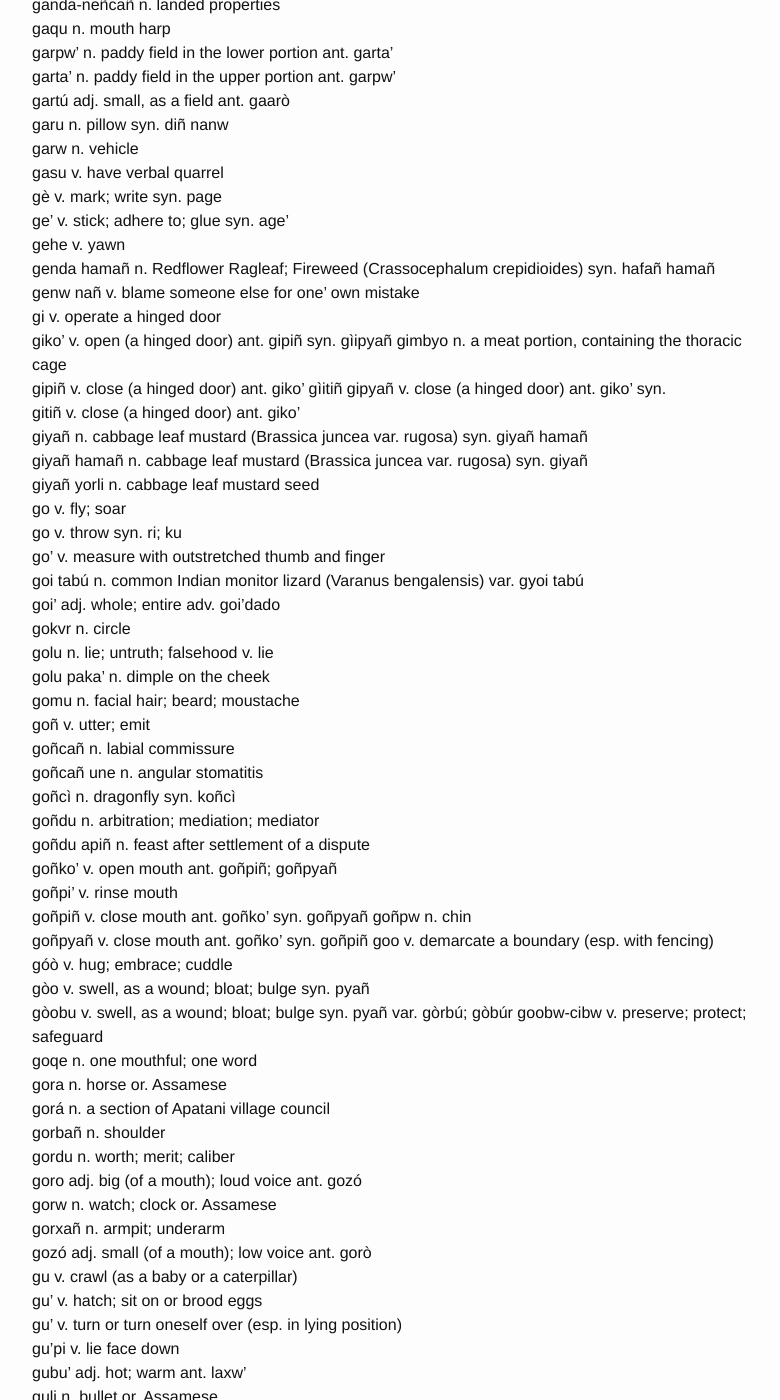
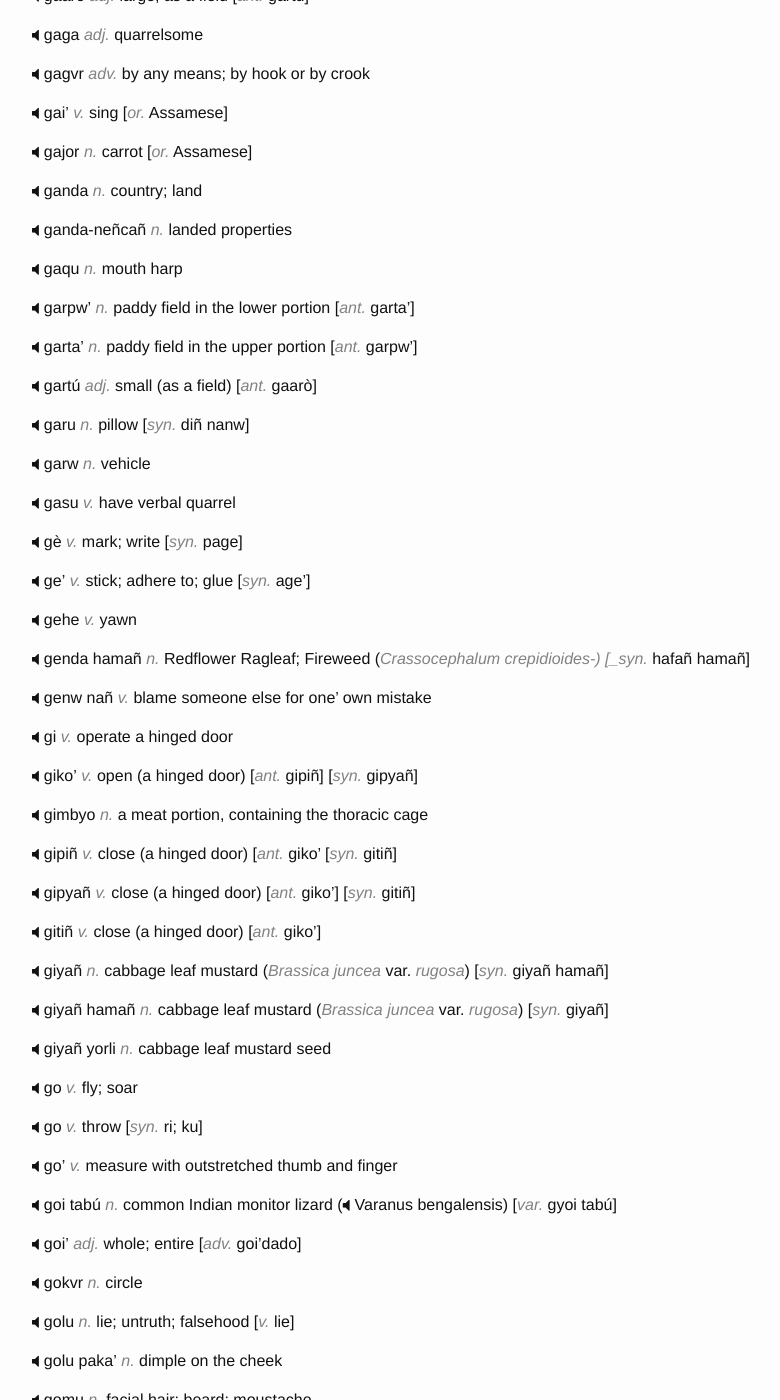
Before and after one commit to hacksparrow/language.apatani.org, a Jekyll site: the page built from dictionary/g.md, in a window 1280 px wide and 1400 px high, scrolled down 532 px. Shown: the whole window, without its empty margins (238-1018 px from the left). Built offline with Jekyll 4.4.1, drawn with Linux system fonts in a browser that asks for light colours; nearby versions of some CDN libraries; some of the changed text lies outside the part shown.

Commit message:
Update g.md

```diff
--- a/dictionary/g.md
+++ b/dictionary/g.md
@@ -3,122 +3,358 @@
 layout: dictionary
 ---
 
-ga  v.  scold; rebuke; reprimand;chide
-ga' v.  grasp; clutch; grip; grab
-ga'bw v.  hold on to something (as someone's hand, a stick or a knife)
-ga'je'  v.  soften something by grasping repeatedly
-ga'svr  v.  strangle with hand
-ga'ti v.  hold tightly
-ga'tiñ  v.  block by holding
-ga'tú v.  catch; hold
-gaambw  n.  border; brim; boundary
-gaarò adj.  large, as a field ant.  gartú
-gaga  adj.  quarrelsome
-gagvr adv.  by any means; by hook or by crook
-gai'  v.  to sing or. Assamese
-gajor n.  carrot  or. Assamese
-ganda n.  country; land
-ganda-neñcañ  n.  landed properties
-gaqu  n.  mouth harp
-garpw'  n.  paddy field in the lower portion  ant.  garta'
-garta'  n.  paddy field in the upper portion  ant.  garpw'
-gartú adj.  small, as a field ant.  gaarò
-garu  n.  pillow  syn.  diñ nanw
-garw  n.  vehicle
-gasu  v.  have verbal quarrel
-gè  v.  mark; write syn.  page
-ge' v.  stick; adhere to; glue  syn.  age'
-gehe  v.  yawn
-genda hamañ n.  Redflower Ragleaf; Fireweed (Crassocephalum crepidioides) syn.  hafañ hamañ
-genw nañ  v.  blame someone else for one' own mistake
-gi  v.  operate a hinged door
-giko' v.  open (a hinged door)  ant.  gipiñ syn.  gìipyañ
-gimbyo  n.  a meat portion, containing the thoracic cage
-gipiñ v.  close (a hinged door) ant.  giko'   gìitiñ
-gipyañ  v.  close (a hinged door) ant.  giko' syn.
-gitiñ v.  close (a hinged door) ant.  giko'
-giyañ n.  cabbage leaf mustard (Brassica juncea var. rugosa)  syn.  giyañ hamañ
-giyañ hamañ n.  cabbage leaf mustard (Brassica juncea var. rugosa)  syn.  giyañ
-giyañ yorli n.  cabbage leaf mustard seed
-go  v.  fly; soar
-go  v.  throw syn.  ri; ku
-go' v.  measure with outstretched thumb and finger
-goi tabú  n.  common Indian monitor lizard (Varanus bengalensis)  var.  gyoi tabú
-goi'  adj.  whole; entire adv.  goi'dado
-gokvr n.  circle
-golu  n.  lie; untruth; falsehood v.  lie
-golu paka'  n.  dimple on the cheek
-gomu  n.  facial hair; beard; moustache
-goñ v.  utter; emit
-goñcañ  n.  labial commissure
-goñcañ une  n.  angular stomatitis
-goñcì n.  dragonfly syn.  koñcì
-goñdu n.  arbitration; mediation; mediator
-goñdu apiñ  n.  feast after settlement of a dispute
-goñko'  v.  open mouth  ant.  goñpiñ; goñpyañ
-goñpi'  v.  rinse mouth
-goñpiñ  v.  close mouth ant.  goñko'  syn.  goñpyañ
-goñpw n.  chin
-goñpyañ v.  close mouth ant.  goñko'  syn.  goñpiñ
-goo v.  demarcate a boundary (esp. with fencing)
-góò v.  hug; embrace; cuddle
-gòo v.  swell, as a wound; bloat; bulge syn.  pyañ
-gòobu v.  swell, as a wound; bloat; bulge syn.  pyañ  var.  gòrbú; gòbúr
-goobw-cibw  v.  preserve; protect; safeguard
-goqe  n.  one mouthful; one word
-gora  n.  horse or. Assamese
-gorá  n.  a section of Apatani village council
-gorbañ  n.  shoulder
-gordu n.  worth; merit; caliber
-goro  adj.  big (of a mouth); loud voice  ant.  gozó
-gorw  n.  watch; clock  or. Assamese
-gorxañ  n.  armpit; underarm
-gozó  adj.  small (of a mouth); low voice ant.  gorò
-gu  v.  crawl (as a baby or a caterpillar)
-gu' v.  hatch; sit on or brood eggs
-gu' v.  turn or turn oneself over (esp. in lying position)
-gu'pi v.  lie face down
-gubu' adj.  hot; warm ant.  laxw'
-guli  n.  bullet  or. Assamese
-guluñ-gwle  adj.  lukewarm; tepid
-guñki'  v.  bend; stoop
-guqa  v.  lie down, esp. of quadruplets
-guri' v.  get up; stand up  syn.  bari'
-gw  v.  wear clothing; pregnant; bear (fruit or leaves, of a tree)
-gw' v.  lie down
-gw'ha v.  lie down
-gw'i  v.  fall down (from standing position)
-gwda-pata n.  large cane basket
-gwju  n.  dress; dressing style syn.  gwju gwmyo
-gwju-gwmyo  n.  dress; dressing style syn.  gwju
-gwmya n.  a variety of spring action trap
-gwne'-gwse  v.  to lightly touch with any part of the body; flirt
-gwre  adj.  crispy; crunchy
-gwri  n.  pigsty
-gwrw  n.  spring action noose trap
-gwtu-gwra n.  traditional relations and ways of life
-gww v.  move by manouvering
-gwwpw n.  goiter
-gwwrò adj.  big, of a basket  ant.  gwwzó
-gwwzó adj.  small, of a basket  ant.  gwwrò
-gwxu' n.  worn out dress
-gya v.  dry ( as of liquid)
-gya'  v.  wander; roam
-gyáa  v.  spread (esp. seeds or sand by throwing)
-gyàa  v.  cut, with an inward motion of the blade
-gyaasi  n.  mother's mother's brother's patrilines; portion of the meat traditionally offered to such relations
-gyaliñ  v.  seep; exude; ooze
-gyambo  n.  war; battle; dispute  syn.  caambyó
-gyandi  n.  debt; dues; financial obligation
-gyapya-gyasa  v.  spread by throwing
-gyo v.  hurt or kill accidentally
-gyo'  v.  call; hail
-gyo'  v.  prepare cane rope; smoothen cane rope
-gyoi tabú n.  common Indian monitor lizard (Varanus bengalensis)  var.  goi tabú
-gyoo' n.  noose trap
-gyopu n.  shooting star
-gyotu ajiñ  n.  a variety of traditional friend
-gyu-gyuro n.  trachea
-gyuñtañ n.  negotiator; go between in a marriage
-gyuu  v.  yell; howl; scream; shout
-gyuzañ  n.  ritual performed to appease a malevolent spiriti  ant.  twgò
+__ga__  _v._  scold; rebuke; reprimand;chide
+
+
+__ga'__ _v._  grasp; clutch; grip; grab
+
+
+__ga'bw__ _v._  hold on to something (as someone's hand, a stick or a knife)
+
+
+__ga'je'__  _v._  soften something by grasping repeatedly
+
+
+__ga'svr__  _v._  strangle with hand
+
+
+__ga'ti__ _v._  hold tightly
+
+
+__ga'tiñ__  _v._  block by holding
+
+
+__ga'tú__ _v._  catch; hold
+
+
+__gaambw__  _n._  border; brim; boundary
+
+
+__gaarò__ _adj._  large, as a field [_ant._  gartú]
+
+
+__gaga__  _adj._  quarrelsome
+
+
+__gagvr__ _adv._  by any means; by hook or by crook
+
+
+__gai'__  _v._  sing [_or._ Assamese]
+
+
+__gajor__ _n._  carrot  [_or._ Assamese]
+
+
+__ganda__ _n._  country; land
+
+
+__ganda-neñcañ__  _n._  landed properties
+
+
+__gaqu__  _n._  mouth harp
+
+
+__garpw'__  _n._  paddy field in the lower portion  [_ant._  garta']
+
+
+__garta'__  _n._  paddy field in the upper portion  [_ant._  garpw']
+
+
+__gartú__ _adj._  small (as a field) [_ant._  gaarò]
+
+
+__garu__  _n._  pillow  [_syn._  diñ nanw]
+
+
+__garw__  _n._  vehicle
+
+
+__gasu__  _v._  have verbal quarrel
+
+
+__gè__  _v._  mark; write [_syn._  page]
+
+
+__ge'__ _v._  stick; adhere to; glue  [_syn._  age']
+
+
+__gehe__  _v._  yawn
+
+
+__genda hamañ__ _n._  Redflower Ragleaf; Fireweed (_Crassocephalum crepidioides-) [_syn._  hafañ hamañ]
+
+
+__genw nañ__  _v._  blame someone else for one' own mistake
+
+
+__gi__  _v._  operate a hinged door
+
+
+__giko'__ _v._  open (a hinged door)  [_ant._  gipiñ] [_syn._  gipyañ]
+
+
+__gimbyo__  _n._  a meat portion, containing the thoracic cage
+
+
+__gipiñ__ _v._  close (a hinged door) [_ant._  giko'   [_syn._ gitiñ]
+
+
+__gipyañ__  _v._  close (a hinged door) [_ant._  giko'] [_syn._ gitiñ]
+
+
+__gitiñ__ _v._  close (a hinged door) [_ant._  giko']
+
+
+__giyañ__ _n._  cabbage leaf mustard (_Brassica juncea_ var. _rugosa_)  [_syn._  giyañ hamañ]
+
+
+__giyañ hamañ__ _n._  cabbage leaf mustard (_Brassica juncea_ var. _rugosa_)  [_syn._  giyañ]
+
+
+__giyañ yorli__ _n._  cabbage leaf mustard seed
+
+
+__go__  _v._  fly; soar
+
+
+__go__  _v._  throw [_syn._  ri; ku]
+
+
+__go'__ _v._  measure with outstretched thumb and finger
+
+
+__goi tabú__  _n._  common Indian monitor lizard (__Varanus bengalensis__)  [_var._  gyoi tabú]
+
+
+__goi'__  _adj._  whole; entire [_adv._  goi'dado]
+
+
+__gokvr__ _n._  circle
+
+
+__golu__  _n._  lie; untruth; falsehood [_v._  lie]
+
+
+__golu paka'__  _n._  dimple on the cheek
+
+
+__gomu__  _n._  facial hair; beard; moustache
+
+
+__goñ__ _v._  utter; emit
+
+
+__goñcañ__  _n._  labial commissure
+
+
+__goñcañ une__  _n._  angular stomatitis
+
+
+__goñcì__ _n._  dragonfly [_syn._  koñcì]
+
+
+__goñdu__ _n._  arbitration; mediation; mediator
+
+
+__goñdu apiñ__  _n._  feast after settlement of a dispute
+
+
+__goñko'__  _v._  open mouth  [_ant._  goñpiñ; goñpyañ]
+
+
+__goñpi'__  _v._  rinse mouth
+
+
+__goñpiñ__  _v._  close mouth [_ant._  goñko']  [_syn._  goñpyañ]
+
+
+__goñpw__ _n._  chin
+
+
+__goñpyañ__ _v._  close mouth [_ant._  goñko']  [_syn._  goñpiñ]
+
+
+__goo__ _v._  demarcate a boundary (esp. with fencing)
+
+
+__góò__ _v._  hug; embrace; cuddle
+
+
+__gòo__ _v._  swell (as a wound); bloat; bulge [_syn._  pyañ]
+
+
+__gòobu__ _v._  swell (as a wound); bloat; bulge [_syn._  pyañ]  [_var._  gòrbú; gòbúr]
+
+
+__goobw-cibw__  _v._  preserve; protect; safeguard
+
+
+__goqe__  _n._  one mouthful; one word
+
+
+__gora__  _n._  horse [_or._ Assamese]
+
+
+__gorá__  _n._  a section of Apatani village council
+
+
+__gorbañ__  _n._  shoulder
+
+
+__gordu__ _n._  worth; merit; caliber
+
+
+__goro__  _adj._  big (of a mouth); loud voice  [_ant._  gozó]
+
+
+__gorw__  _n._  watch; clock  [_or._ Assamese]
+
+
+__gorxañ__  _n._  armpit; underarm
+
+
+__gozó__  _adj._  small (of a mouth); low voice [_ant._  gorò]
+
+
+__gu__  _v._  crawl (as a baby or a caterpillar)
+
+
+__gu'__ _v._  hatch; sit on or brood eggs
+
+
+__gu'__ _v._  turn or turn oneself over (esp. in lying position)
+
+
+__gu'pi__ _v._  lie face down
+
+
+__gubu'__ _adj._  hot; warm [_ant._  laxw']
+
+
+__guli__  _n._  bullet  [_or._ Assamese]
+
+
+__guluñ-gwle__  _adj._  lukewarm; tepid
+
+
+__guñki'__  _v._  bend; stoop
+
+
+__guqa__  _v._  lie down (esp. of quadruplets)
+
+
+__guri'__ _v._  get up; stand up  [_syn._  bari']
+
+
+__gw__  _v._  wear clothing; pregnant; bear (fruit or leaves, of a tree)
+
+
+__gw'__ _v._  lie down
+
+
+__gw'ha__ _v._  lie down
+
+
+__gw'i__  _v._  fall down (from standing position)
+
+
+__gwda-pata__ _n._  large cane basket
+
+
+__gwju__  _n._  dress; dressing style [_syn._  gwju gwmyo]
+
+
+__gwju-gwmyo__  _n._  dress; dressing style [_syn._  gwju]
+
+
+__gwmya__ _n._  a variety of spring action trap
+
+
+__gwne'-gwse__  _v._  lightly touch with any part of the body; flirt
+
+
+__gwre__  _adj._  crispy; crunchy
+
+
+__gwri__  _n._  pigsty
+
+
+__gwrw__  _n._  spring action noose trap
+
+
+__gwtu-gwra__ _n._  traditional relations and ways of life
+
+
+__gww__ _v._  move by manouvering
+
+
+__gwwpw__ _n._  goiter
+
+
+__gwwrò__ _adj._  big (of a basket)  [_ant._  gwwzó]
+
+
+__gwwzó__ _adj._  small (of a basket)  [_ant._  gwwrò]
+
+
+__gwxu'__ _n._  worn out dress
+
+
+__gya__ _v._  dry (as of liquid)
+
+
+__gya'__  _v._  wander; roam
+
+
+__gyáa__  _v._  spread (esp. seeds or sand by throwing)
+
+
+__gyàa__  _v._  cut, with an inward motion of the blade
+
+
+__gyaasi__  _n._  mother's mother's brother's patrilines; portion of the meat traditionally offered to such relations
+
+
+__gyaliñ__  _v._  seep; exude; ooze
+
+
+__gyambo__  _n._  war; battle; dispute  [_syn._  caambyó]
+
+
+__gyandi__  _n._  debt; dues; financial obligation
+
+
+__gyapya-gyasa__  _v._  spread by throwing
+
+
+__gyo__ _v._  hurt or kill accidentally
+
+
+__gyo'__  _v._  call; hail
+
+
+__gyo'__  _v._  prepare cane rope; smoothen cane rope
+
+
+__gyoi tabú__ _n._  common Indian monitor lizard (_Varanus bengalensis_)  [_var._  goi tabú]
+
+
+__gyoo'__ _n._  noose trap
+
+
+__gyopu__ _n._  shooting star
+
+
+__gyotu ajiñ__  _n._  a variety of traditional friend
+
+
+__gyu-gyuro__ _n._  trachea
+
+
+__gyuñtañ__ _n._  negotiator; go between in a marriage
+
+
+__gyuu__  _v._  yell; howl; scream; shout
+
+
+__gyuzañ__  _n._  ritual performed to appease a malevolent spiriti  [_ant._  twgò]
```
